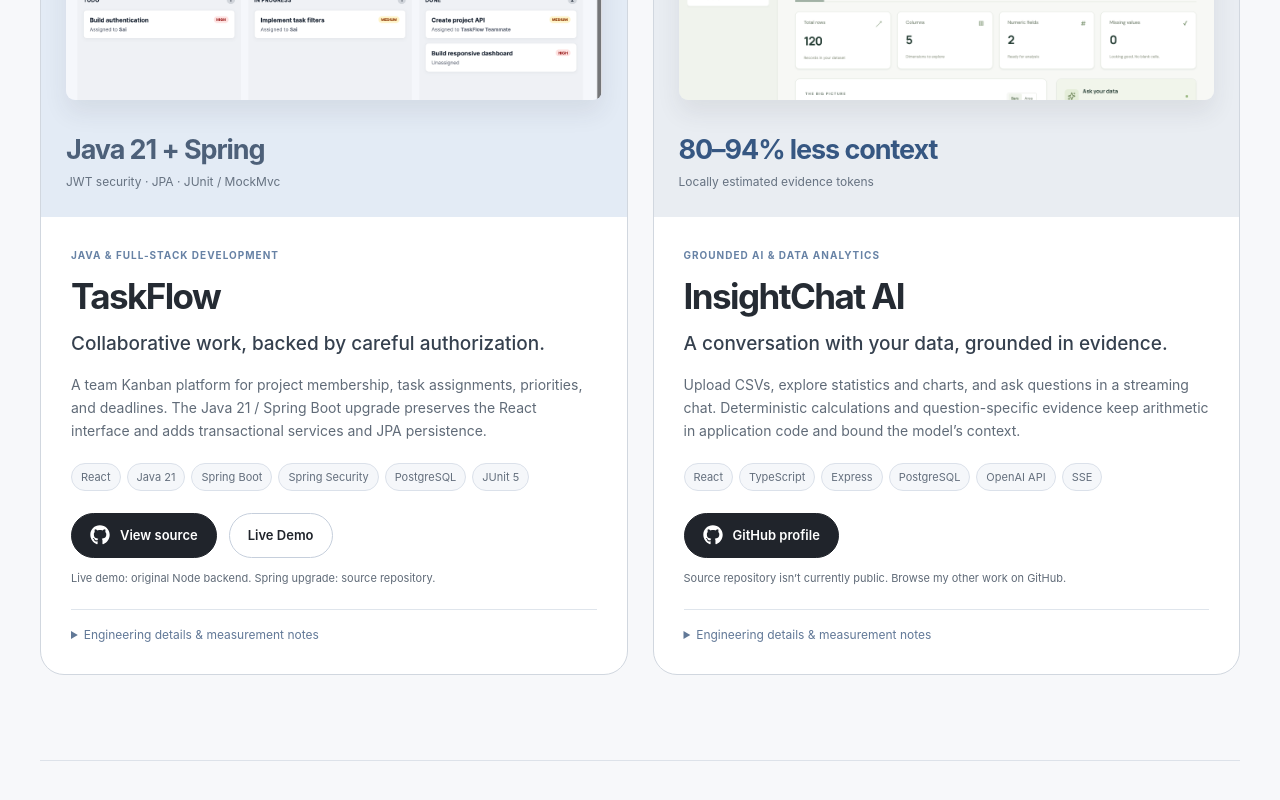
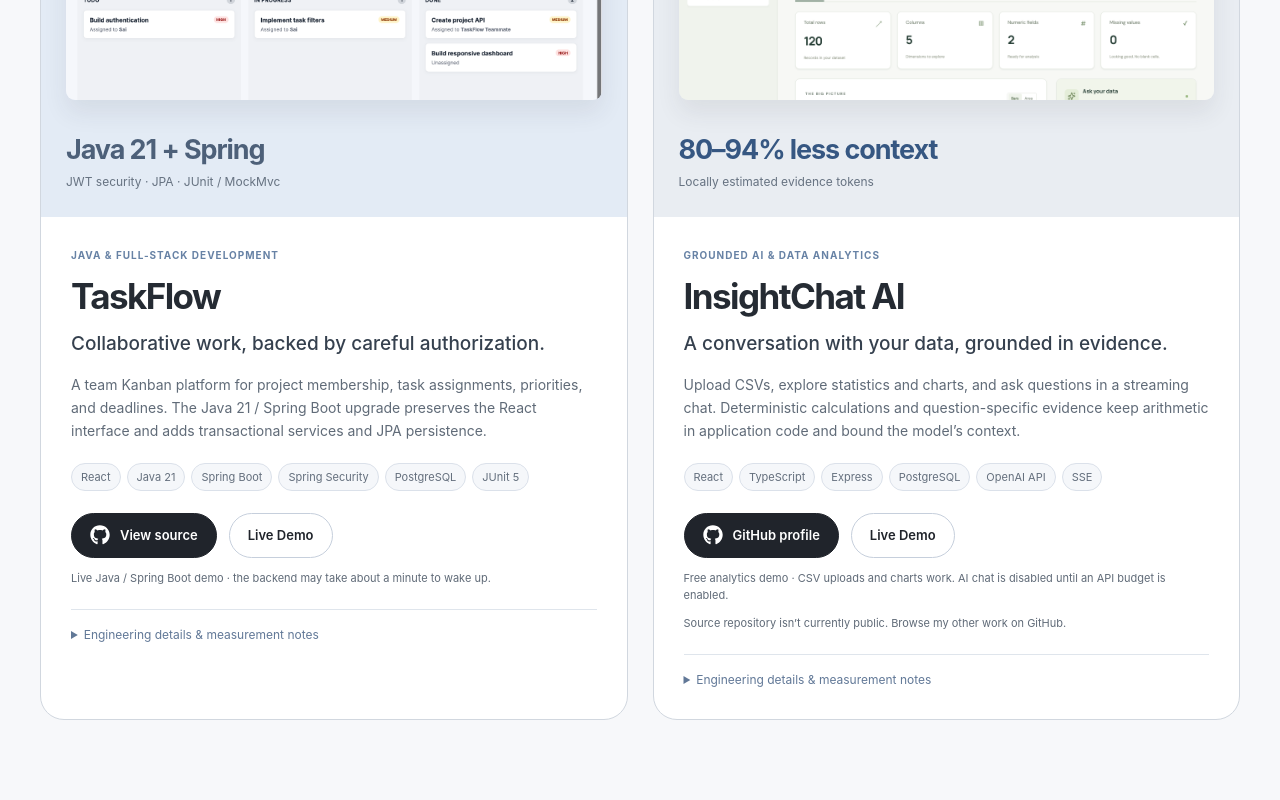
Before and after one commit to SaiSumedh18/sai-portfolio, a React (Vite) app: page / in a window 1280 px wide. Shown: the part 1831-2631 px from the top of the page. Built offline with nearby package versions, Linux system fonts and the light colour scheme.

Commit message:
Add verified public demos for all three projects

```diff
--- a/src/App.tsx
+++ b/src/App.tsx
@@ -20,6 +20,7 @@
     stack: ['React', 'TypeScript', 'Node.js', 'PostgreSQL', 'Redis', 'BullMQ'],
     image: 'finsight.png', alt: 'FinSight dashboard with cash flow, budgets, and recent transactions',
     metric: '18.88 → 3.12 ms', metricLabel: 'Local dashboard p95 · warm cache', repo: 'finsight/tree/upgrade/finsight-backend',
+    demo: 'https://sai-finsight-demo.onrender.com', demoNote: 'Free demo · the first visit may take about a minute to wake up.',
     architecture: ['React interface', 'Express API', 'PostgreSQL + Redis', 'BullMQ CSV worker'],
     engineering: 'The database acts as a durable outbox so accepted imports can be recovered after a queue failure. Invalid CSVs fail without partial data; idempotency prevents duplicate imports.',
     method: 'One paired local k6 comparison: 10,000 synthetic transactions, 10 concurrent users, 30 seconds per run. Cache-disabled baseline ran first; cached run followed 20 warmup requests. This is not a production SLA or cloud benchmark.',
@@ -31,10 +32,10 @@
     stack: ['React', 'Java 21', 'Spring Boot', 'Spring Security', 'PostgreSQL', 'JUnit 5'],
     image: 'taskflow.png', alt: 'TaskFlow Kanban board with to-do, in-progress, and completed tasks',
     metric: 'Java 21 + Spring', metricLabel: 'JWT security · JPA · JUnit / MockMvc', repo: 'taskflow/tree/upgrade/taskflow-spring',
-    demo: 'https://taskflow-1cd4.onrender.com',
+    demo: 'https://sai-taskflow-demo.onrender.com', demoNote: 'Live Java / Spring Boot demo · the backend may take about a minute to wake up.',
     architecture: ['React interface', 'Spring Security', 'Transactional services', 'JPA / PostgreSQL'],
     engineering: 'Row locks serialize membership and task changes. Removing a member clears their assignments atomically and revokes project access, even when their JWT remains valid.',
-    method: 'The public Render demo serves the earlier Node.js implementation. The Spring backend upgrade is available in the repository; the public deployment has not been upgraded.',
+    method: 'The public demo runs the Java 21 / Spring Boot upgrade with a dedicated PostgreSQL database. Signup, project and task creation, membership authorization, and access revocation were verified after deployment.',
   },
   {
     name: 'InsightChat AI', category: 'GROUNDED AI & DATA ANALYTICS',
@@ -44,6 +45,7 @@
     image: 'insightchat.png', alt: 'InsightChat workspace with dataset charts, statistics, and a contextual chat',
     metric: '80–94% less context', metricLabel: 'Locally estimated evidence tokens', repo: 'insightchat-ai',
     sourceUnavailable: true,
+    demo: 'https://sai-insightchat-demo.onrender.com', demoNote: 'Free analytics demo · CSV uploads and charts work. AI chat is disabled until an API budget is enabled.',
     architecture: ['CSV validation', 'All-row statistics', 'Bounded evidence', 'Streamed AI response'],
     engineering: 'Dataset ownership is checked before inference. Failed or aborted responses leave no partial chat turn; completed user and assistant messages are persisted together. The model cannot execute SQL or code.',
     method: 'Three local question fixtures on a synthetic 10,000-row dataset. Token estimates cover evidence JSON only, excluding instructions, history, API framing, and output. No live-model accuracy or cost reduction is claimed. The repository is currently unavailable to public visitors.',
@@ -104,7 +106,7 @@
       <p className="eyebrow">{project.category}</p><h3>{project.name}</h3><p className="project-description">{project.description}</p><p>{project.detail}</p>
       <ul className="tags" aria-label={`${project.name} technologies`}>{project.stack.map(tech => <li key={tech}>{tech}</li>)}</ul>
       <div className="actions"><External className="button small" href={project.sourceUnavailable ? links.github : `${links.github}/${project.repo}`}><Icon name="github"/>{project.sourceUnavailable ? 'GitHub profile' : 'View source'}</External>{project.demo && <External className="button small outline" href={project.demo}>Live Demo</External>}</div>
-      {project.demo && <p className="link-note">Live demo: original Node backend. Spring upgrade: source repository.</p>}
+      {project.demo && <p className="link-note">{project.demoNote}</p>}
       {project.sourceUnavailable && <p className="link-note">Source repository isn’t currently public. Browse my other work on GitHub.</p>}
       <details className="engineering-details"><summary>Engineering details & measurement notes</summary><ol className="architecture">{project.architecture.map(step => <li key={step}>{step}</li>)}</ol><p>{project.engineering}</p><p className="method-note">{project.method}</p></details>
     </div>
```
